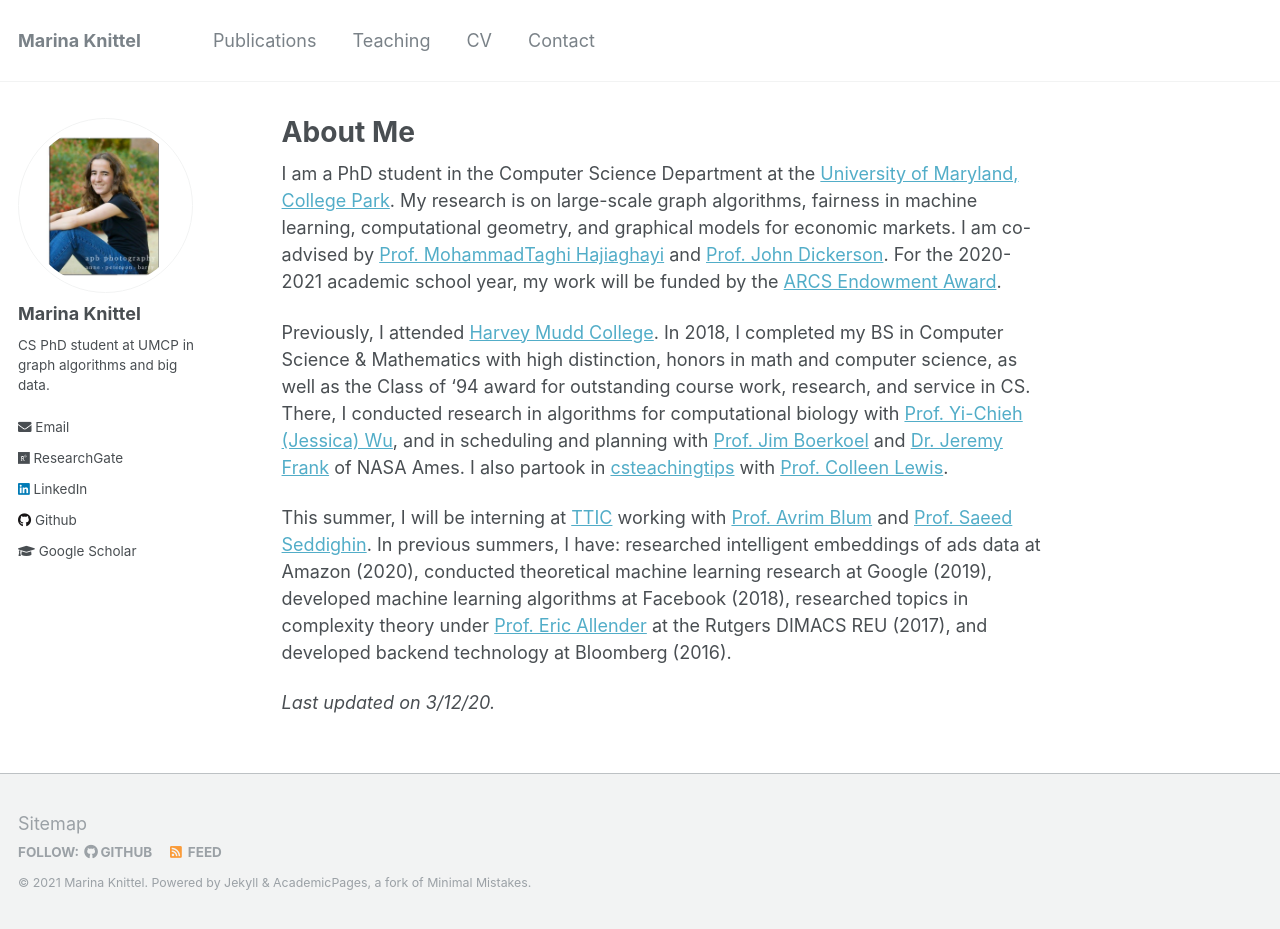
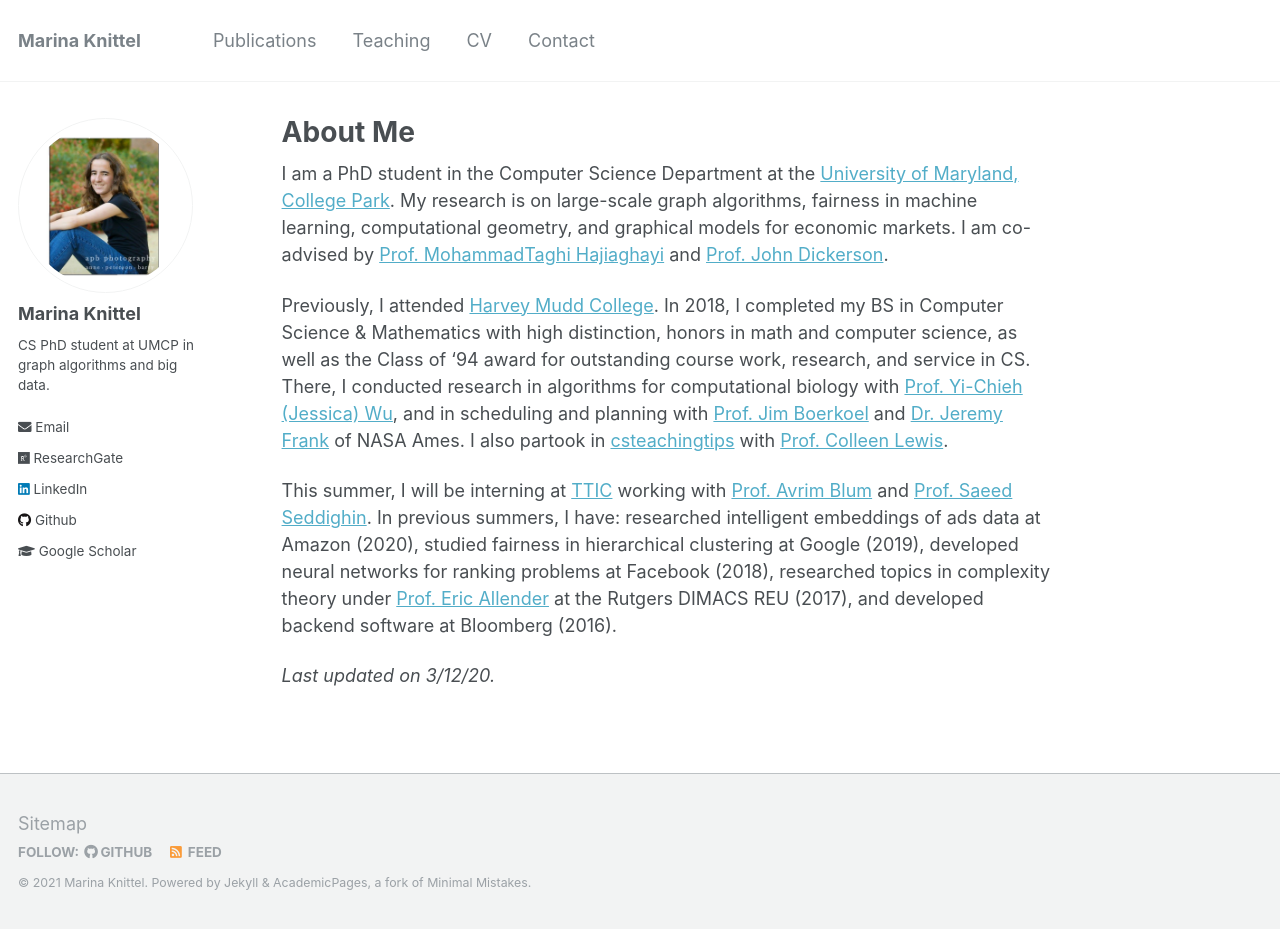
Before and after one commit to mknittel/mknittel.github.io, a Jekyll site: the page built from _pages/about.md, in a window 1280 px wide and 929 px high. Built offline with Jekyll 4.4.1, drawn with Linux system fonts in a browser that asks for light colours.

Commit message:
Removed award statement from about

```diff
--- a/_pages/about.md
+++ b/_pages/about.md
@@ -8,10 +8,10 @@ redirect_from:
   - /about.html
 ---
 
-I am a PhD student in the Computer Science Department at the [University of Maryland, College Park](https://www.cs.umd.edu/). My research is on large-scale graph algorithms, fairness in machine learning, computational geometry, and graphical models for economic markets. I am co-advised by [Prof. MohammadTaghi Hajiaghayi](http://www.cs.umd.edu/~hajiagha/) and [Prof. John Dickerson](http://jpdickerson.com). For the 2020-2021 academic school year, my work will be funded by the [ARCS Endowment Award](https://arcsfoundation.org/scholars/about-arcs-scholars).
+I am a PhD student in the Computer Science Department at the [University of Maryland, College Park](https://www.cs.umd.edu/). My research is on large-scale graph algorithms, fairness in machine learning, computational geometry, and graphical models for economic markets. I am co-advised by [Prof. MohammadTaghi Hajiaghayi](http://www.cs.umd.edu/~hajiagha/) and [Prof. John Dickerson](http://jpdickerson.com).
 
 Previously, I attended [Harvey Mudd College](https://www.cs.hmc.edu/). In 2018, I completed my BS in Computer Science & Mathematics with high distinction, honors in math and computer science, as well as the Class of '94 award for outstanding course work, research, and service in CS. There, I conducted research in algorithms for computational biology with [Prof. Yi-Chieh (Jessica) Wu](https://www.cs.hmc.edu/~yjw/), and in scheduling and planning with [Prof. Jim Boerkoel](https://www.cs.hmc.edu/~boerkoel/) and [Dr. Jeremy Frank](https://ti.arc.nasa.gov/profile/frank/) of NASA Ames. I also partook in [csteachingtips](csteachingtips.org) with [Prof. Colleen Lewis](http://blogs.hmc.edu/lewis/).
 
-This summer, I will be interning at [TTIC](https://www.ttic.edu/) working with [Prof. Avrim Blum](https://ttic.uchicago.edu/~avrim/) and [Prof. Saeed Seddighin](https://sites.google.com/view/saeedrezaseddighin). In previous summers, I have: researched intelligent embeddings of ads data at Amazon (2020), conducted theoretical machine learning research at Google (2019), developed machine learning algorithms at Facebook (2018), researched topics in complexity theory under [Prof. Eric Allender](https://www.cs.rutgers.edu/~allender/) at the Rutgers DIMACS REU (2017), and developed backend technology at Bloomberg (2016).
+This summer, I will be interning at [TTIC](https://www.ttic.edu/) working with [Prof. Avrim Blum](https://ttic.uchicago.edu/~avrim/) and [Prof. Saeed Seddighin](https://sites.google.com/view/saeedrezaseddighin). In previous summers, I have: researched intelligent embeddings of ads data at Amazon (2020), studied fairness in hierarchical clustering at Google (2019), developed neural networks for ranking problems at Facebook (2018), researched topics in complexity theory under [Prof. Eric Allender](https://www.cs.rutgers.edu/~allender/) at the Rutgers DIMACS REU (2017), and developed backend software at Bloomberg (2016).
 
 *Last updated on 3/12/20.*
```
